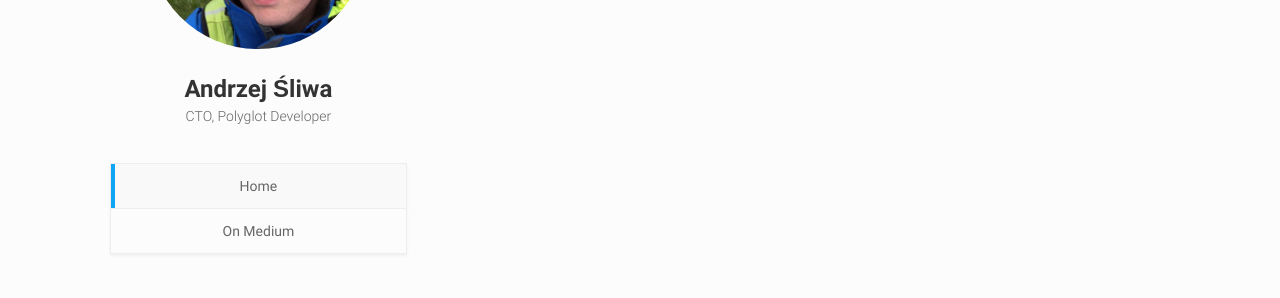
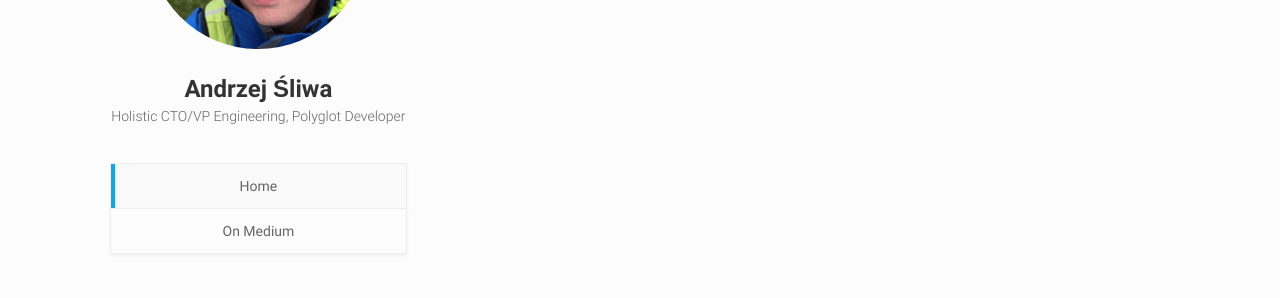
Before and after one commit to andrzejsliwa/andrzejsliwa.github.io, a Jekyll site: the page built from index.html, in a window 1280 px wide. Shown: the part 261-559 px from the top of the page. Built offline with Jekyll 4.4.1, drawn with Linux system fonts in a browser that asks for light colours.

Commit message:
small cleanup

```diff
--- a/_config.yml
+++ b/_config.yml
@@ -1,6 +1,6 @@
 # General Settings
 name: Andrzej Śliwa
-job_title: CTO, Polyglot Developer
+job_title: Holistic CTO/VP Engineering, Polyglot Developer
 email: andrzej.sliwa@i-tool.eu
 description: I'm leading Engineering Team. I'm addicted to travelling and hiking at any given (and non-given) moment, getting into philosophical debates, and building the things. I'm coding since when software was stored on 5'25 floppies. Follow me on Twitter or drop me a line.
 avatar: /assets/images/avatar.png
```
